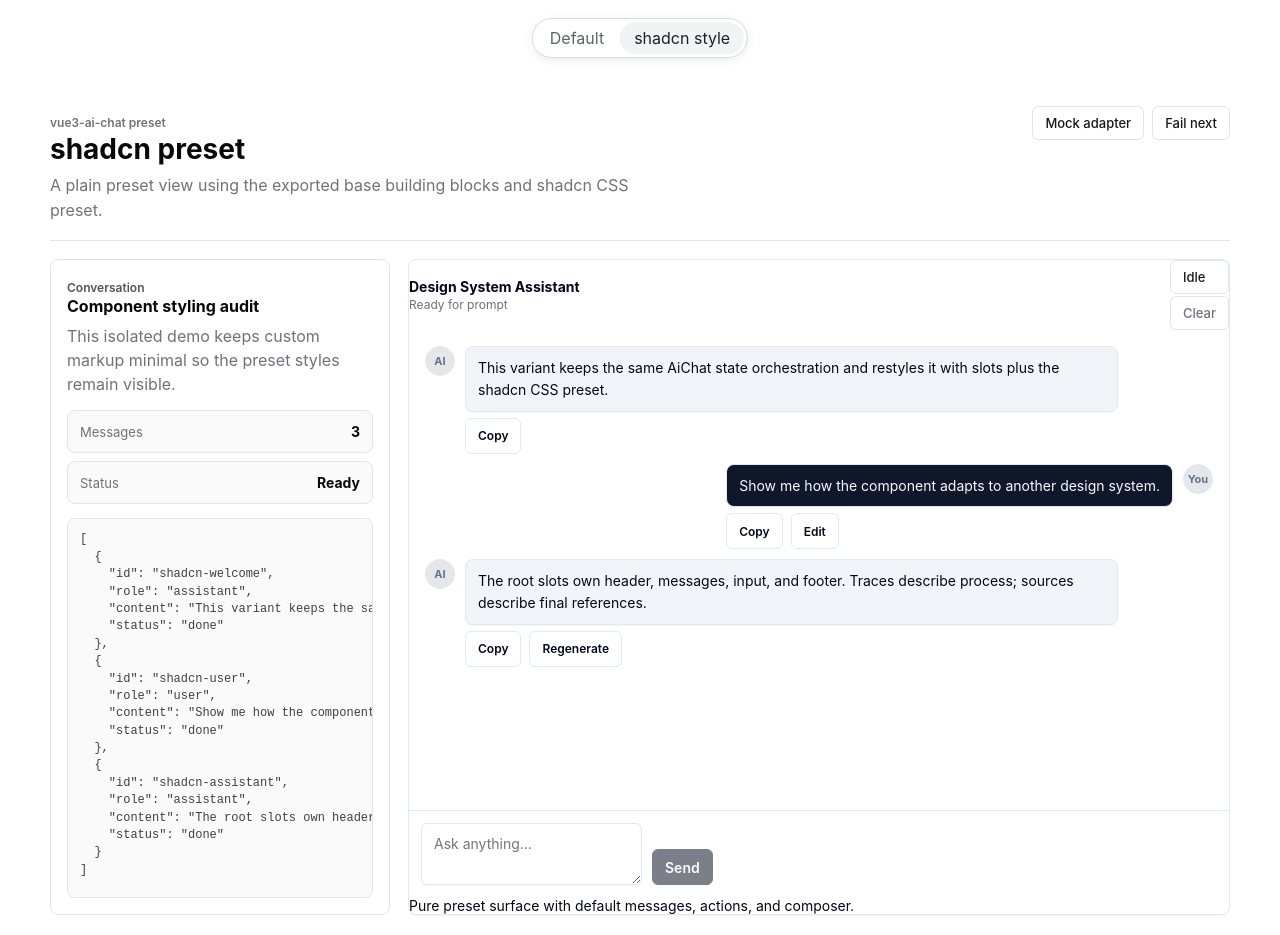
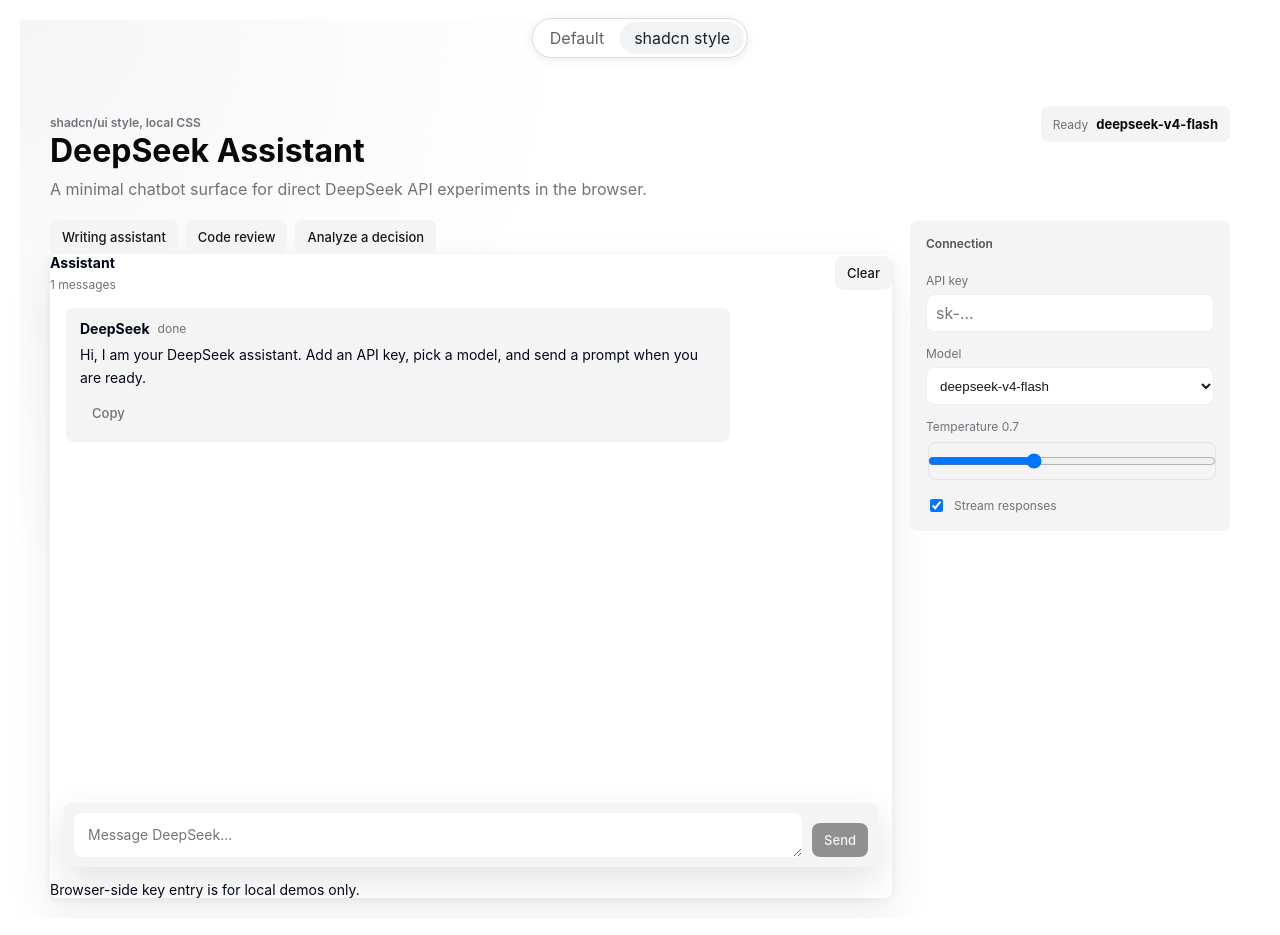
Before and after one commit to mosade/vue3-chat-ui, a Vue app: page / in a window 1280 px wide. Both pictures are taken after a click on the button "shadcn style". Built offline with nearby package versions, Linux system fonts and the light colour scheme.

Commit message:
test: define deepseek chatbot shell

```diff
--- a/demo/ShadcnDemo.vue
+++ b/demo/ShadcnDemo.vue
@@ -1,31 +1,39 @@
 <script setup lang="ts">
 import { computed, ref } from 'vue'
-import { AiChat, type AiChatMessage, type AiChatSendContext } from '../src'
+import { AiChat, AiContent, type AiChatMessage, type AiChatSendContext } from '../src'
 
-const shadcnMessages = ref<AiChatMessage[]>([
+const messages = ref<AiChatMessage[]>([
   {
-    id: 'shadcn-welcome',
+    id: 'deepseek-welcome',
     role: 'assistant',
     content:
-      'This variant keeps the same AiChat state orchestration and restyles it with slots plus the shadcn CSS preset.',
-    status: 'done'
-  },
-  {
-    id: 'shadcn-user',
-    role: 'user',
-    content: 'Show me how the component adapts to another design system.',
-    status: 'done'
-  },
-  {
-    id: 'shadcn-assistant',
-    role: 'assistant',
-    content:
-      'The root slots own header, messages, input, and footer. Traces describe process; sources describe final references.',
+      'Hi, I am your DeepSeek assistant. Add an API key, pick a model, and send a prompt when you are ready.',
     status: 'done'
   }
 ])
-const shadcnFailNext = ref(false)
-const shadcnMessageCount = computed(() => shadcnMessages.value.length)
+const apiKey = ref('')
+const model = ref('deepseek-v4-flash')
+const temperature = ref(0.7)
+const streamEnabled = ref(true)
+const lastError = ref('')
+
+const messageCount = computed(() => messages.value.length)
+const statusLabel = computed(() => (lastError.value ? 'Needs attention' : 'Ready'))
+
+const suggestions = [
+  {
+    title: 'Writing assistant',
+    prompt: 'Rewrite this product update so it is clear, concise, and customer-friendly.'
+  },
+  {
+    title: 'Code review',
+    prompt: 'Review this Vue component for bugs, edge cases, and maintainability issues.'
+  },
+  {
+    title: 'Analyze a decision',
+    prompt: 'Compare two implementation options and recommend the pragmatic path.'
+  }
+]
 
 const wait = (ms: number, signal: AbortSignal) =>
   new Promise<void>((resolve, reject) => {
@@ -40,130 +48,195 @@
     )
   })
 
-const sendShadcnMessage = async ({
-  prompt,
-  append,
-  appendTrace,
-  updateTrace,
-  setPhase,
-  signal
-}: AiChatSendContext) => {
-  if (shadcnFailNext.value) {
-    shadcnFailNext.value = false
-    await wait(240, signal)
-    throw new Error('The shadcn-style adapter returned a demo error.')
-  }
-
-  setPhase('tool_calling')
-  const traceId = appendTrace({
-    kind: 'tool',
-    title: 'Reading workspace',
-    content: 'Inspecting package exports, demo state, and style tokens.',
-    status: 'pending',
-    items: ['src/index.ts', 'demo/style.css']
-  })
-  await wait(220, signal)
-  updateTrace(traceId, {
-    content: 'Workspace inspection complete. No external provider is required.',
-    status: 'done'
-  })
-
+const sendDeepseekMessage = async ({ prompt, append, setPhase, signal }: AiChatSendContext) => {
+  lastError.value = ''
   setPhase('answering')
-  const chunks = [
-    `Prompt received: ${prompt}. `,
-    'This view uses a restrained neutral palette, thin borders, compact spacing, ',
-    'and slot-rendered action buttons to demonstrate custom UI control.'
-  ]
-
-  for (const chunk of chunks) {
-    await wait(220, signal)
-    append(chunk)
-  }
+  await wait(80, signal)
+  append(`Demo response for: ${prompt}`)
 }
 </script>
 
 <template>
-  <section class="shadcn-demo">
-    <header class="shadcn-demo__topbar">
+  <section class="deepseek-demo">
+    <section class="deepseek-demo__hero">
       <div>
-        <p class="shadcn-demo__eyebrow">vue3-ai-chat preset</p>
-        <h1>shadcn preset</h1>
+        <p class="deepseek-demo__eyebrow">shadcn/ui style, local CSS</p>
+        <h1>DeepSeek Assistant</h1>
         <p>
-          A plain preset view using the exported base building blocks and shadcn CSS preset.
+          A minimal chatbot surface for direct DeepSeek API experiments in the browser.
         </p>
       </div>
 
-      <div class="shadcn-demo__actions">
-        <span class="shadcn-demo__badge">Mock adapter</span>
-        <button type="button" class="shadcn-demo__button" @click="shadcnFailNext = true">
-          Fail next
-        </button>
+      <div class="deepseek-status" :data-state="lastError ? 'error' : 'ready'">
+        <span>{{ statusLabel }}</span>
+        <strong>{{ model }}</strong>
       </div>
-    </header>
+    </section>
 
-    <section class="shadcn-demo__grid">
-      <aside class="shadcn-demo__sidebar" aria-label="Conversation metadata">
-        <div class="shadcn-demo__section">
-          <span class="shadcn-demo__label">Conversation</span>
-          <strong>Component styling audit</strong>
-          <p>
-            This isolated demo keeps custom markup minimal so the preset styles remain visible.
-          </p>
+    <section class="deepseek-demo__layout">
+      <section class="deepseek-demo__chat">
+        <div class="deepseek-demo__suggestions" aria-label="Prompt suggestions">
+          <button
+            v-for="suggestion in suggestions"
+            :key="suggestion.title"
+            class="deepseek-suggestion"
+            type="button"
+            data-deepseek-suggestion
+            @click="messages.push({
+              id: `suggestion-${Date.now()}`,
+              role: 'user',
+              content: suggestion.prompt,
+              status: 'done'
+            })"
+          >
+            {{ suggestion.title }}
+          </button>
         </div>
-
-        <div class="shadcn-demo__metrics">
-          <div>
-            <span>Messages</span>
-            <strong>{{ shadcnMessageCount }}</strong>
-          </div>
-          <div>
-            <span>Status</span>
-            <strong>{{ shadcnFailNext ? 'Fail armed' : 'Ready' }}</strong>
-          </div>
-        </div>
-
-        <pre class="shadcn-demo__state">{{
-          JSON.stringify(shadcnMessages.slice(-4), null, 2)
-        }}</pre>
-      </aside>
-
-      <section class="shadcn-demo__chat">
         <AiChat
-          v-model:messages="shadcnMessages"
+          v-model:messages="messages"
           class="ai-chat--shadcn"
-          :adapter="{ send: sendShadcnMessage }"
+          :adapter="{ send: sendDeepseekMessage }"
+          auto-focus
         >
           <template #header="{ active, actions }">
-            <div class="shadcn-chat-header">
+            <div class="deepseek-chat-header">
               <div>
-                <strong>Design System Assistant</strong>
-                <span>{{ active ? 'Streaming response' : 'Ready for prompt' }}</span>
+                <strong>Assistant</strong>
+                <span>{{ active ? 'Responding' : `${messageCount} messages` }}</span>
               </div>
-              <div class="shadcn-demo__actions">
-                <span class="shadcn-demo__badge" :data-active="active">
-                  {{ active ? 'Live' : 'Idle' }}
-                </span>
-                <button class="shadcn-demo__button shadcn-demo__button--ghost" type="button" @click="actions.clear()">
-                  Clear
-                </button>
-              </div>
+              <button class="deepseek-button deepseek-button--secondary" type="button" @click="actions.clear()">
+                Clear
+              </button>
             </div>
           </template>
 
           <template #empty="{ actions }">
-            <div class="shadcn-empty">
-              <strong>No messages</strong>
-              <button class="shadcn-demo__button" type="button" @click="actions.send('Audit this UI')">
-                Start audit
+            <div class="deepseek-empty">
+              <strong>What can I help with?</strong>
+              <button
+                class="deepseek-suggestion"
+                type="button"
+                @click="actions.send(suggestions[0].prompt)"
+              >
+                {{ suggestions[0].title }}
+              </button>
+            </div>
+          </template>
+
+          <template #message="context">
+            <article class="deepseek-message" :class="`deepseek-message--${context.message.role}`">
+              <div class="deepseek-message__meta">
+                <strong>{{ context.message.role === 'user' ? 'You' : 'DeepSeek' }}</strong>
+                <span>{{ context.phase ?? context.status ?? 'done' }}</span>
+              </div>
+              <AiContent class="deepseek-message__content" :content="context.message.content" />
+              <div class="deepseek-message__actions">
+                <button
+                  v-if="context.message.content"
+                  class="deepseek-button deepseek-button--ghost"
+                  type="button"
+                  @click="context.actions.copy()"
+                >
+                  Copy
+                </button>
+                <button
+                  v-if="context.canRetry"
+                  class="deepseek-button deepseek-button--ghost"
+                  type="button"
+                  aria-label="Retry response"
+                  @click="context.actions.retry()"
+                >
+                  Retry
+                </button>
+                <button
+                  v-if="context.canRegenerate"
+                  class="deepseek-button deepseek-button--ghost"
+                  type="button"
+                  @click="context.actions.regenerate()"
+                >
+                  Regenerate
+                </button>
+              </div>
+            </article>
+          </template>
+
+          <template #input="{ draft, canSend, active, actions }">
+            <div class="deepseek-composer">
+              <textarea
+                aria-label="Message prompt"
+                rows="1"
+                :value="draft"
+                :disabled="active"
+                placeholder="Message DeepSeek..."
+                @input="actions.updateDraft(($event.target as HTMLTextAreaElement).value)"
+                @keydown.enter.exact.prevent="actions.send()"
+              />
+              <button
+                v-if="active"
+                class="deepseek-button deepseek-button--primary"
+                type="button"
+                aria-label="Stop response"
+                @click="actions.stop()"
+              >
+                Stop
+              </button>
+              <button
+                v-else
+                class="deepseek-button deepseek-button--primary"
+                type="button"
+                aria-label="Send message"
+                :disabled="!canSend"
+                @click="actions.send()"
+              >
+                Send
               </button>
             </div>
           </template>
 
           <template #footer>
-            Pure preset surface with default messages, actions, and composer.
+            Browser-side key entry is for local demos only.
           </template>
         </AiChat>
       </section>
+
+      <aside class="deepseek-demo__settings" aria-label="DeepSeek settings">
+        <div class="deepseek-demo__panel">
+          <span class="deepseek-demo__label">Connection</span>
+          <label class="deepseek-field">
+            <span>API key</span>
+            <input
+              v-model="apiKey"
+              data-deepseek-api-key
+              type="password"
+              placeholder="sk-..."
+              autocomplete="off"
+            />
+          </label>
+          <label class="deepseek-field">
+            <span>Model</span>
+            <select v-model="model" data-deepseek-model>
+              <option value="deepseek-v4-flash">deepseek-v4-flash</option>
+              <option value="deepseek-v4-pro">deepseek-v4-pro</option>
+            </select>
+          </label>
+          <label class="deepseek-field">
+            <span>Temperature {{ temperature.toFixed(1) }}</span>
+            <input
+              v-model.number="temperature"
+              data-deepseek-temperature
+              type="range"
+              min="0"
+              max="2"
+              step="0.1"
+            />
+          </label>
+          <label class="deepseek-check">
+            <input v-model="streamEnabled" data-deepseek-stream type="checkbox" />
+            <span>Stream responses</span>
+          </label>
+          <p v-if="lastError" class="deepseek-error">{{ lastError }}</p>
+        </div>
+      </aside>
     </section>
   </section>
 </template>
--- a/demo/style.css
+++ b/demo/style.css
@@ -562,6 +562,246 @@
   gap: 10px;
 }
 
+.deepseek-demo {
+  min-height: calc(100vh - 40px);
+  padding-top: 68px;
+  color: #09090b;
+  background:
+    radial-gradient(circle at top left, rgb(244 244 245 / 86%), transparent 34rem),
+    #ffffff;
+}
+
+.deepseek-demo__hero,
+.deepseek-demo__layout {
+  width: min(1180px, 100%);
+  margin: 0 auto;
+}
+
+.deepseek-demo__hero {
+  display: flex;
+  gap: 18px;
+  align-items: flex-start;
+  justify-content: space-between;
+  padding: 18px 0;
+}
+
+.deepseek-demo__hero h1 {
+  margin: 0;
+  font-size: 32px;
+  line-height: 1.15;
+  letter-spacing: 0;
+}
+
+.deepseek-demo__hero p {
+  max-width: 620px;
+  margin: 8px 0 0;
+  color: #71717a;
+  line-height: 1.55;
+}
+
+.deepseek-demo__eyebrow,
+.deepseek-demo__label {
+  margin: 0 0 8px;
+  color: #52525b;
+  font-size: 12px;
+  font-weight: 600;
+  letter-spacing: 0;
+}
+
+.deepseek-demo__layout {
+  display: grid;
+  grid-template-columns: minmax(0, 1fr) minmax(260px, 320px);
+  gap: 18px;
+}
+
+.deepseek-demo__chat {
+  min-width: 0;
+}
+
+.deepseek-demo__chat .ai-chat--shadcn {
+  min-height: calc(100vh - 156px);
+  background: rgb(255 255 255 / 92%);
+  border: 0;
+  border-radius: 8px;
+  box-shadow:
+    0 18px 48px rgb(24 24 27 / 8%),
+    0 2px 8px rgb(24 24 27 / 6%);
+}
+
+.deepseek-demo__settings {
+  min-width: 0;
+}
+
+.deepseek-demo__panel {
+  display: grid;
+  gap: 14px;
+  padding: 16px;
+  background: #f4f4f5;
+  border-radius: 8px;
+  box-shadow: inset 0 1px 0 rgb(255 255 255 / 70%);
+}
+
+.deepseek-chat-header,
+.deepseek-message__meta,
+.deepseek-message__actions,
+.deepseek-status,
+.deepseek-check {
+  display: flex;
+  gap: 8px;
+  align-items: center;
+}
+
+.deepseek-chat-header {
+  justify-content: space-between;
+}
+
+.deepseek-chat-header div,
+.deepseek-field {
+  display: grid;
+  gap: 6px;
+}
+
+.deepseek-chat-header span,
+.deepseek-message__meta span,
+.deepseek-field span,
+.deepseek-check,
+.deepseek-status span {
+  color: #71717a;
+  font-size: 12px;
+}
+
+.deepseek-status {
+  justify-content: flex-end;
+  min-height: 36px;
+  padding: 0 12px;
+  background: #f4f4f5;
+  border-radius: 8px;
+  font-size: 13px;
+}
+
+.deepseek-status[data-state="error"] {
+  color: #991b1b;
+  background: #fee2e2;
+}
+
+.deepseek-demo__suggestions {
+  display: flex;
+  gap: 8px;
+  flex-wrap: wrap;
+}
+
+.deepseek-empty {
+  display: grid;
+  gap: 12px;
+  justify-items: center;
+  min-height: 180px;
+  place-content: center;
+}
+
+.deepseek-suggestion,
+.deepseek-button {
+  min-height: 34px;
+  padding: 0 12px;
+  color: #18181b;
+  background: #f4f4f5;
+  border: 0;
+  border-radius: 8px;
+  cursor: pointer;
+  font-size: 13px;
+  font-weight: 500;
+}
+
+.deepseek-button--primary {
+  color: #fafafa;
+  background: #18181b;
+}
+
+.deepseek-button--secondary {
+  background: #f4f4f5;
+}
+
+.deepseek-button--ghost {
+  color: #71717a;
+  background: transparent;
+}
+
+.deepseek-button:disabled {
+  cursor: not-allowed;
+  opacity: 0.45;
+}
+
+.deepseek-field input,
+.deepseek-field select {
+  width: 100%;
+  min-height: 38px;
+  padding: 0 10px;
+  color: #18181b;
+  background: #ffffff;
+  border: 0;
+  border-radius: 8px;
+  box-shadow: inset 0 0 0 1px rgb(24 24 27 / 7%);
+}
+
+.deepseek-message {
+  display: grid;
+  gap: 7px;
+  max-width: min(82%, 720px);
+  padding: 12px 14px;
+  background: #f4f4f5;
+  border-radius: 8px;
+}
+
+.deepseek-message--user {
+  align-self: flex-end;
+  color: #fafafa;
+  background: #18181b;
+}
+
+.deepseek-message--user .deepseek-message__meta span,
+.deepseek-message--user .deepseek-button--ghost {
+  color: rgb(250 250 250 / 70%);
+}
+
+.deepseek-message__content {
+  line-height: 1.6;
+  white-space: pre-wrap;
+  overflow-wrap: anywhere;
+}
+
+.deepseek-composer {
+  position: sticky;
+  bottom: 0;
+  z-index: 2;
+  display: grid;
+  grid-template-columns: minmax(0, 1fr) auto;
+  gap: 10px;
+  align-items: end;
+  margin: 0 14px 14px;
+  padding: 10px;
+  background: #f4f4f5;
+  border-radius: 8px;
+  box-shadow: 0 14px 36px rgb(24 24 27 / 12%);
+}
+
+.deepseek-composer textarea {
+  min-height: 44px;
+  padding: 12px 14px;
+  color: #18181b;
+  background: #ffffff;
+  border: 0;
+  border-radius: 8px;
+  resize: vertical;
+  outline: 0;
+  line-height: 1.45;
+}
+
+.deepseek-error {
+  margin: 0;
+  color: #991b1b;
+  font-size: 13px;
+  line-height: 1.45;
+}
+
 @media (max-width: 860px) {
   .demo-shell {
     padding: 14px;
```
Also changed, not shown: 1 other file (tests, documents, lock files or other folders).
